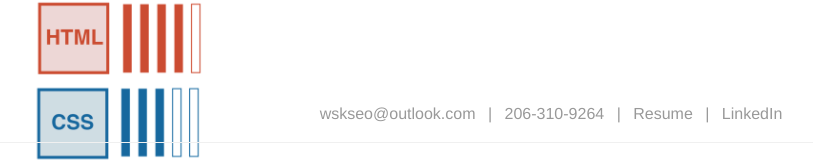
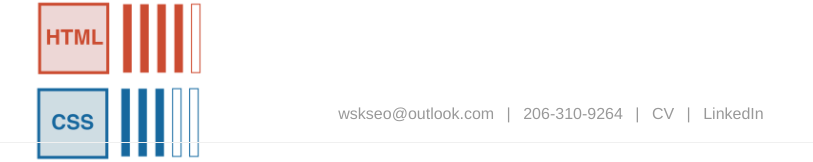
Before and after one commit to jjang8661/jjang8661.github.io, a plain HTML site: page index.html in a window 1280 px wide. Shown: the part 1799-1961 px from the top of the page, without its empty margins (89-902 px from the left). Drawn offline with nearby package versions, Linux system fonts and the light colour scheme; some packages are replaced by stand-ins of ours.

Commit message:
Update CV

```diff
--- a/index.html
+++ b/index.html
@@ -44,7 +44,7 @@
       <button onclick="topFunction()" id="myBtn" title="Go to top"><img id="arrowTop" src="images/arrow_top.svg" alt="Arrow to top"></button>
 
       <footer>
-        <div class="footerText"><a href="mailto:wskseo@outlook.com">wskseo@outlook.com</a>   |   <a href="tel:206-310-9264">206-310-9264</a>   |   <a href="pdf/resume.pdf" target="_blank">Resume</a>   |   <a href="https://www.linkedin.com/in/woosuk-seo-b7aa75109" target="_blank">LinkedIn</a></div>
+        <div class="footerText"><a href="mailto:wskseo@outlook.com">wskseo@outlook.com</a>   |   <a href="tel:206-310-9264">206-310-9264</a>   |   <a href="pdf/CV.pdf" target="_blank">CV</a>   |   <a href="https://www.linkedin.com/in/woosuk-seo-b7aa75109" target="_blank">LinkedIn</a></div>
         <hr>
         <p>Designed and built by Woosuk Seo. &copy;2017</p>
       </footer>
```
